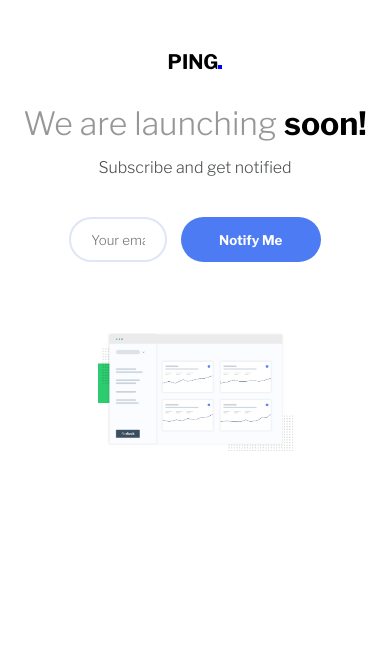
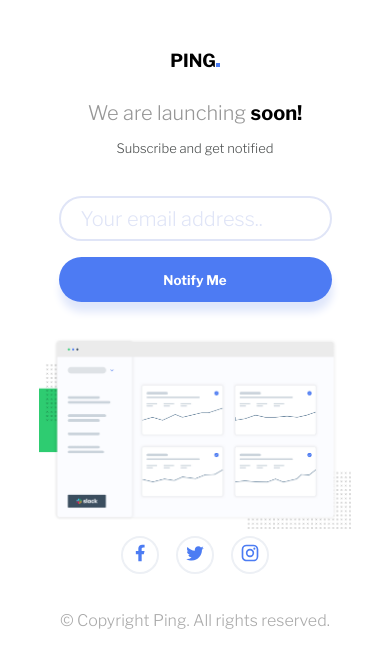
Before and after one commit to Weston712/ping-coming-soon-page, a website built with Vite: page index.html in a window 390 px wide. Built offline with nearby package versions, Linux system fonts and the light colour scheme.

Commit message:
added mainJS and event listener

```diff
--- a/index.html
+++ b/index.html
@@ -24,13 +24,42 @@
         <p class="header__paragraph">Subscribe and get notified</p>
       </div>
       <div class="wrapper__inp__btn">
-        <input class="inp" type="text" placeholder="Your email address.." />
+        <input class="inp" type="email" placeholder="Your email address.." />
         <div class="wrapper__btn">
           <button class="btn">Notify Me</button>
         </div>
       </div>
       <div class="wrapper__img">
-        <img src="/images/illustration-dashboard.png" alt="foto">
+        <img src="/images/illustration-dashboard.png" alt="foto" />
+      </div>
+      <div class="wrapper__footer">
+        <button class="btn__facebook btn__footer__all">
+          <svg xmlns="http://www.w3.org/2000/svg" width="20" height="20" viewBox="0 0 24 24">
+            <path
+              fill="#4c7cf3"
+              d="M14 13.5h2.5l1-4H14v-2c0-1.03 0-2 2-2h1.5V2.14c-.326-.043-1.557-.14-2.857-.14C11.928 2 10 3.657 10 6.7v2.8H7v4h3V22h4v-8.5Z"
+            />
+          </svg>
+        </button>
+        <button class="btn__twitter btn__footer__all">
+          <svg xmlns="http://www.w3.org/2000/svg" width="20" height="20" viewBox="0 0 24 24">
+            <path
+              fill="#4c7cf3"
+              d="M22.46 6c-.77.35-1.6.58-2.46.69c.88-.53 1.56-1.37 1.88-2.38c-.83.5-1.75.85-2.72 1.05C18.37 4.5 17.26 4 16 4c-2.35 0-4.27 1.92-4.27 4.29c0 .34.04.67.11.98C8.28 9.09 5.11 7.38 3 4.79c-.37.63-.58 1.37-.58 2.15c0 1.49.75 2.81 1.91 3.56c-.71 0-1.37-.2-1.95-.5v.03c0 2.08 1.48 3.82 3.44 4.21a4.22 4.22 0 0 1-1.93.07a4.28 4.28 0 0 0 4 2.98a8.521 8.521 0 0 1-5.33 1.84c-.34 0-.68-.02-1.02-.06C3.44 20.29 5.7 21 8.12 21C16 21 20.33 14.46 20.33 8.79c0-.19 0-.37-.01-.56c.84-.6 1.56-1.36 2.14-2.23Z"
+            />
+          </svg>
+        </button>
+        <button class="btn__instagram btn__footer__all">
+          <svg xmlns="http://www.w3.org/2000/svg" width="20" height="20" viewBox="0 0 24 24">
+            <path
+              fill="#4c7cf3"
+              d="M7.8 2h8.4C19.4 2 22 4.6 22 7.8v8.4a5.8 5.8 0 0 1-5.8 5.8H7.8C4.6 22 2 19.4 2 16.2V7.8A5.8 5.8 0 0 1 7.8 2m-.2 2A3.6 3.6 0 0 0 4 7.6v8.8C4 18.39 5.61 20 7.6 20h8.8a3.6 3.6 0 0 0 3.6-3.6V7.6C20 5.61 18.39 4 16.4 4H7.6m9.65 1.5a1.25 1.25 0 0 1 1.25 1.25A1.25 1.25 0 0 1 17.25 8A1.25 1.25 0 0 1 16 6.75a1.25 1.25 0 0 1 1.25-1.25M12 7a5 5 0 0 1 5 5a5 5 0 0 1-5 5a5 5 0 0 1-5-5a5 5 0 0 1 5-5m0 2a3 3 0 0 0-3 3a3 3 0 0 0 3 3a3 3 0 0 0 3-3a3 3 0 0 0-3-3Z"
+            />
+          </svg>
+        </button>
+        <div class="wrapper__footer__text">
+          <span class="footer__text">&copy; Copyright Ping. All rights reserved.</span>
+        </div>
       </div>
     </div>
     <script type="module" src="/main.js"></script>
--- a/main.js
+++ b/main.js
@@ -0,0 +1,17 @@
+const inpEmail = document.querySelector(".inp");
+const btnNotify = document.querySelector(".btn");
+
+btnNotify.addEventListener("click", () => {
+  let inpValue = inpEmail.value;
+  console.log(onInput(inpValue));
+  if (onInput(inpValue)) {
+
+  }
+});
+
+function onInput(email) {
+  const EMAIL_REGEXP =
+    /^(([^<>()[\].,;:\s@"]+(\.[^<>()[\].,;:\s@"]+)*)|(".+"))@(([^<>()[\].,;:\s@"]+\.)+[^<>()[\].,;:\s@"]{2,})$/iu;
+
+  return EMAIL_REGEXP.test(String(email).toLowerCase());
+}
--- a/style.css
+++ b/style.css
@@ -10,7 +10,7 @@
   height: 100vh;
 }
 .wrapper__up__ping {
-  margin-top: 50px;
+  padding-top: 50px;
   display: flex;
   justify-content: center;
   align-items: baseline;
@@ -23,7 +23,7 @@
 .up__ping__dot {
   width: 4px;
   height: 4px;
-  background-color: blue;
+  background-color: #497bf1;
 }
 .wrapper__header {
   margin-top: 30px;
@@ -52,11 +52,16 @@
   padding-left: 20px;
   padding-right: 20px;
   border-radius: 30px;
+  font-size: 20px;
   border: 2px solid #e0e5f7;
+}
+::-webkit-input-placeholder {
+  color: #e0e5f7;
 }
 .wrapper__btn {
   padding-left: 14px;
 }
+
 .btn {
   width: 140px;
   height: 45px;
@@ -65,13 +70,96 @@
   border: none;
   background-color: #4d7bf3;
   color: white;
+  cursor: pointer;
+  box-shadow: 1px 10px 8px #e0e7fb;
 }
+.btn:hover {
+  background-color: #7195f5;
+}
+
 .wrapper__img {
   display: flex;
   justify-content: center;
   margin-top: 70px;
 }
 img {
-  width: 50%;
-  height: 50%;
+  width: 40%;
+  height: 40%;
 }
+.wrapper__footer {
+  text-align: center;
+}
+.wrapper__footer__btn {
+  text-align: center;
+  margin: 30px;
+}
+
+.btn__footer__all {
+  width: 38px;
+  height: 38px;
+  margin: 7px;
+  border: 2px solid #edf0f5;
+  background-color: white;
+  border-radius: 30px;
+  cursor: pointer;
+}
+.wrapper__footer__text {
+  margin-top: 30px;
+  padding-bottom: 30px;
+}
+.footer__text {
+  color: #a9a9a9;
+}
+
+@media (max-width: 1005px) {
+  img {
+    width: 50%;
+    width: 50%;
+  }
+}
+
+@media (max-width: 754px) {
+  .up__ping {
+    font-size: 18px;
+  }
+  .header__text {
+    font-size: 20px;
+    margin-left: 15px;
+    margin-right: 15px;
+  }
+  .header__paragraph {
+    font-size: 13px;
+  }
+  .wrapper__inp__btn {
+    display: block;
+    text-align: center;
+  }
+  .inp {
+    width: 50%;
+  }
+  .wrapper__btn {
+    margin-top: 16px;
+    padding-left: 0;
+  }
+  .btn {
+    width: 50%;
+  }
+  .wrapper__img {
+    margin-top: 36px;
+  }
+  img {
+    width: 60%;
+  }
+}
+
+@media (max-width: 403px) {
+  .inp {
+    width: 70%;
+  }
+  .btn {
+    width: 70%;
+  }
+  img {
+    width: 80%;
+  }
+}
```
